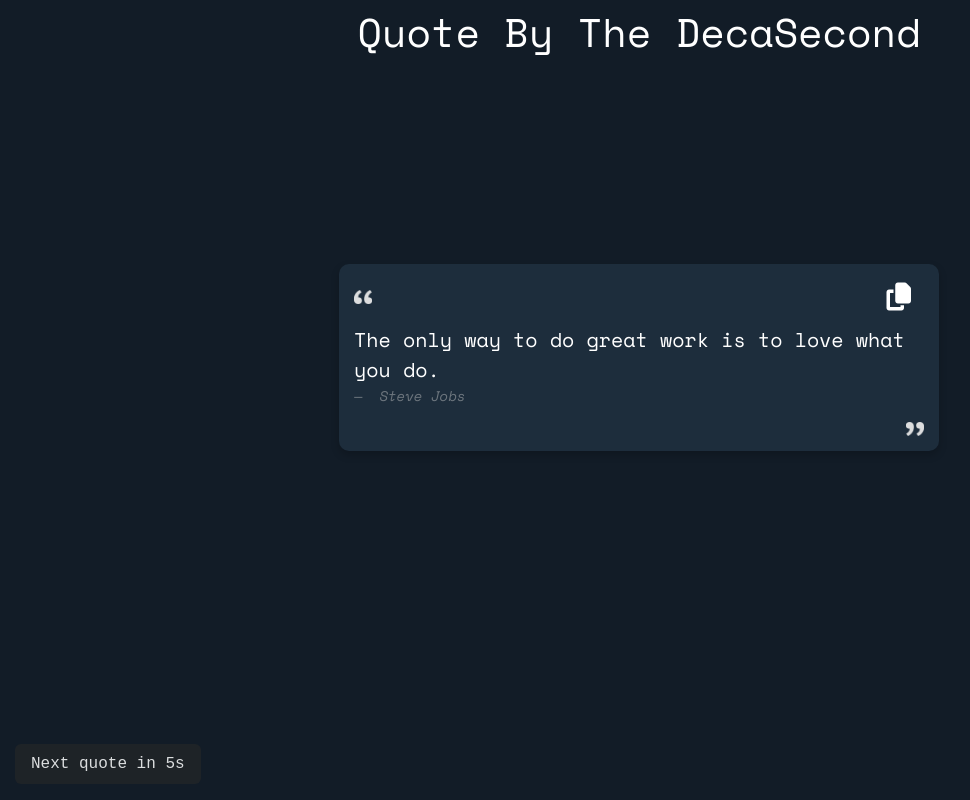
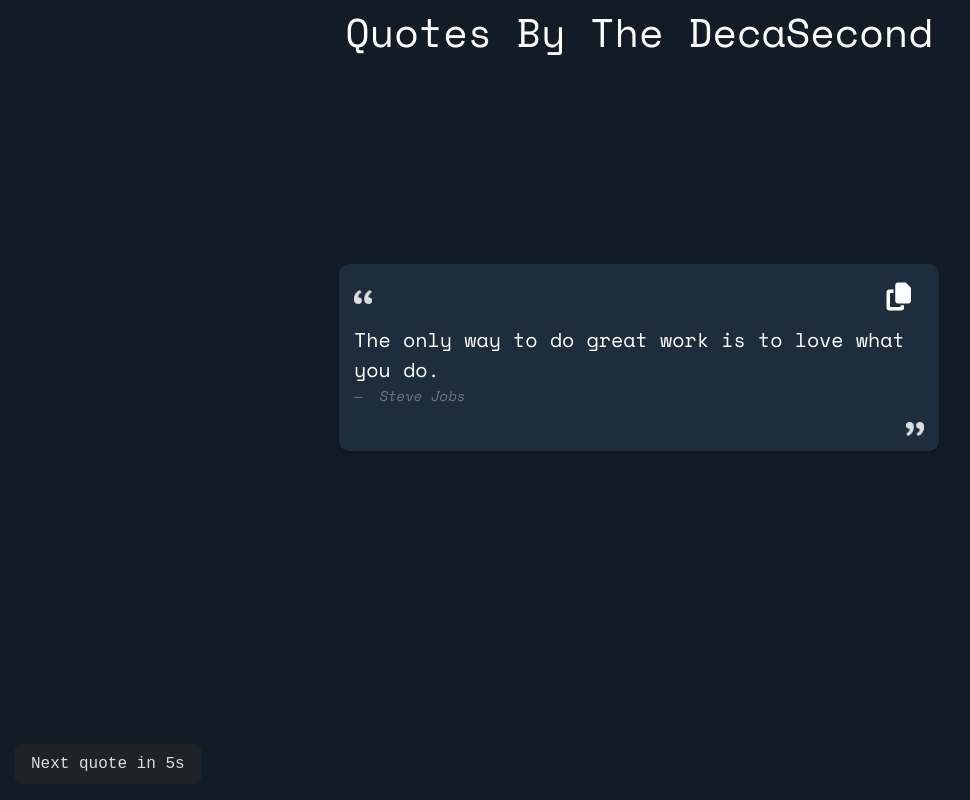
Before and after one commit to Daxrokz10/PR-QuotesApp-JS, a plain HTML site: page index.html in a window 1280 px wide. Shown: the whole page, without its empty margins (1-971 px from the left). Drawn offline with nearby package versions, Linux system fonts and the light colour scheme.

Commit message:
final commit

```diff
--- a/index.html
+++ b/index.html
@@ -2,7 +2,7 @@
 <html lang="en">
 
 <head>
-    <title>Quotes</title>
+    <title>Quotes By The DecaSecond<</title>
     <!-- Required meta tags -->
     <meta charset="utf-8" />
     <meta name="viewport" content="width=device-width, initial-scale=1, shrink-to-fit=no" />
@@ -20,7 +20,7 @@
 
     <main>
         <div class="container">
-            <h1 class="text-white text-center mt-2">Quote By The DecaSecond</h1>
+            <h1 class="text-white text-center mt-2">Quotes By The DecaSecond</h1>
             <div class="row">
                 <div class="col-12">
                     <div class="quote-card mx-auto mt-5" id="quote-card">
```
Also changed, not shown: output/image.png (added), 1 other file.
